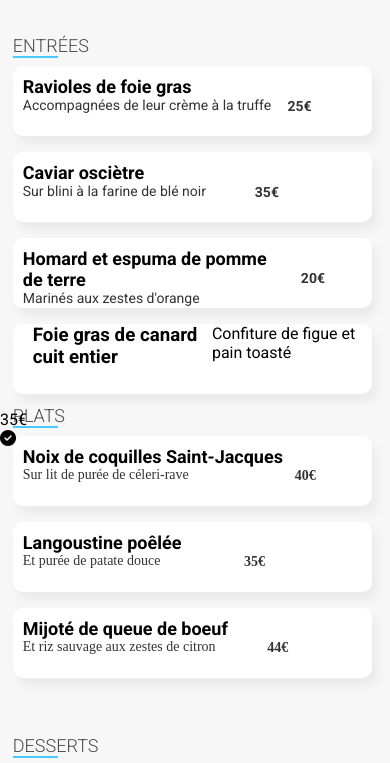
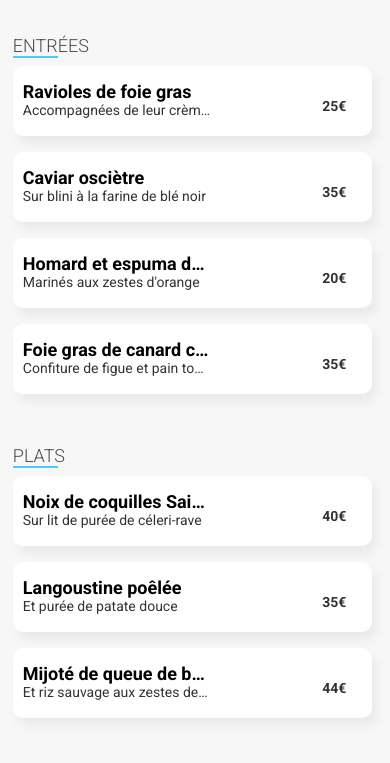
Before and after one commit to Fleurdel34/Dynamisez-une-page-web-avec-des-animations-CSS, a website: page pages/restaurant2.html in a window 390 px wide. Shown: the part 327-1090 px from the top of the page. Drawn offline with Linux system fonts and the light colour scheme; a web font is replaced by a local one.

Commit message:
fin des animations sur mobile

```diff
--- a/SCSS/Components/_components.scss
+++ b/SCSS/Components/_components.scss
@@ -21,6 +21,8 @@
 
 
 .icon__regular{
+    display: flex;
+    justify-content: flex-end;
     .fa-regular{
         @include mobile-only{
             @include main-btn-heart;
@@ -34,6 +36,8 @@
     }
 }
 .icon__solid{
+    display: flex;
+    justify-content: flex-end;
     .fa-solid{
         @include mobile-only{
             @include main-btn-heart-solid;
--- a/SCSS/Layouts/_layouts.scss
+++ b/SCSS/Layouts/_layouts.scss
@@ -81,15 +81,15 @@ body{
 {
     @include mobile-only{
         display: flex;
-        flex-direction: column;
         justify-content: center;
+        align-items: center;
         img{
             @include mobile-only{
                 width:50%;
                 margin-top: 1.5rem;
                 margin-bottom: 0.5rem;
                 margin-left: 5rem ;
-                margin-right: 5rem;
+                margin-right: -1rem;
             }
         }
     }
--- a/SCSS/Pages/Menu.scss
+++ b/SCSS/Pages/Menu.scss
@@ -91,33 +91,44 @@
             }
         }
         .info{
-            padding: 10px;
+            padding: 15px 10px 0px 10px;
+            width: 58%;
+
             h3{
                 @include mobile-only{
                     @include title-h3;
+                    overflow: hidden;
+                    white-space: nowrap;
+                    text-overflow: ellipsis;
                 }
             }
             p{
                 @include mobile-only{
                     opacity: 0.8;
                     font-size: nth($font-size,6);
+                    overflow: hidden;
+                    white-space: nowrap;
+                    text-overflow: ellipsis;
                 }
             }
         }
-        .paragraph_price
+        .paragraph__price
         {
             @include mobile-only{
+                display: flex;
+                justify-content: center;
                 opacity: 0.8;
                 font-size: nth($font-size,6);
                 font-weight:$font-weight-bold;
                 margin-top: 2rem;
+                transform: translateX(65px);
             }
         }
         .checkbox{
             display: flex;
             justify-content: center;
             align-items: center;
-            height: 60px;
+            height: 70px;
             width: 15%;
             border: 1px solid $colour-tertiary;
             background-color: $colour-tertiary;
@@ -129,8 +140,8 @@
             visibility: hidden;
         }
         &:hover{
-            .paragraph_price{
-                transform: translateX(-10px);
+            .paragraph__price{
+                transform: translateX(10px);
             }
             .checkbox{
                 visibility: visible;
@@ -141,7 +152,7 @@
     }
 }
 #content__menu{
-    height: 370px;
+    height: 410px;
 }
 
 @keyframes anim{
--- a/SCSS/Pages/_Accueil.scss
+++ b/SCSS/Pages/_Accueil.scss
@@ -86,7 +86,9 @@
 .article__textnew{
 
     @include mobile-only{
-       translate: 255px 25px;
+        translate: -40px 20px;
+        display: flex;
+        justify-content: flex-end;
     }
     span{
         @include mobile-only{
@@ -98,8 +100,9 @@
 .article__textnew__second{
 
     @include mobile-only{
-       translate: 255px 235px;
-
+       translate: -40px 220px;
+       display: flex;
+       justify-content: flex-end;
     }
     span{
         @include mobile-only{
--- a/SCSS/Utils/_mixins.scss
+++ b/SCSS/Utils/_mixins.scss
@@ -109,11 +109,11 @@
 }
 
 @mixin main-btn-heart{
-    translate: 250px -40px;
+    translate: -15px -40px;
     font-size: nth($font-size,1);
 }
 @mixin main-btn-heart-solid{
-    translate: 253px -65px;
+    translate: -18px -65px;
     font-size: nth($font-size,4);
 }
 
--- a/pages/restaurant2.html
+++ b/pages/restaurant2.html
@@ -36,7 +36,7 @@
                             <h3>Ravioles de foie gras</h3>
                             <p>Accompagnées de leur crème à la truffe</p>
                         </div>
-                        <div class="paragraph_price">
+                        <div class="paragraph__price">
                         <p >25€</p>
                         </div>
                         <div class="checkbox">
@@ -48,7 +48,7 @@
                             <h3>Caviar osciètre</h3>
                             <p>Sur blini à la farine de blé noir</p>
                         </div>
-                        <div class="paragraph_price">
+                        <div class="paragraph__price">
                             <p>35€</p>
                         </div>
                         <div class="checkbox">
@@ -60,7 +60,7 @@
                             <h3>Homard et espuma de pomme de terre</h3>
                             <p>Marinés aux zestes d'orange</p>
                         </div>
-                        <div class="paragraph_price">
+                        <div class="paragraph__price">
                             <p>20€</p>
                         </div>
                         <div class="checkbox">
@@ -68,11 +68,11 @@
                         </div>
                     </div>
                     <div class="content__menu" >
-                        <div class="info"></div>
+                        <div class="info">
                             <h3>Foie gras de canard cuit entier</h3>
                             <p>Confiture de figue et pain toasté</p>
                         </div>
-                        <div class="paragraph_price">
+                        <div class="paragraph__price">
                             <p>35€</p>
                         </div>
                         <div class="checkbox">
@@ -87,7 +87,7 @@
                             <h3>Noix de coquilles Saint-Jacques</h3>
                             <p>Sur lit de purée de céleri-rave</p>
                         </div>
-                        <div class="paragraph_price">
+                        <div class="paragraph__price">
                             <p>40€</p>
                         </div>
                         <div class="checkbox">
@@ -99,7 +99,7 @@
                             <h3>Langoustine poêlée</h3>
                             <p>Et purée de patate douce</p>
                         </div>
-                        <div class="paragraph_price">
+                        <div class="paragraph__price">
                             <p>35€</p>
                         </div>
                         <div class="checkbox">
@@ -111,7 +111,7 @@
                             <h3>Mijoté de queue de boeuf</h3>
                             <p>Et riz sauvage aux zestes de citron</p>
                         </div>
-                        <div class="paragraph_price">
+                        <div class="paragraph__price">
                             <p>44€</p>
                         </div>
                         <div class="checkbox">
@@ -126,7 +126,7 @@
                             <h3>Macaron noisette et chocolat</h3>
                             <p>Glace au caramel brun et sel de Guérande</p>
                         </div>
-                        <div class="paragraph_price">
+                        <div class="paragraph__price">
                             <p>18€</p>
                         </div>
                         <div class="checkbox">
@@ -138,7 +138,7 @@
                             <h3>Baba au rhum revisité</h3>
                             <p>Avec son coulis de citron</p>
                         </div>
-                        <div class="paragraph_price">
+                        <div class="paragraph__price">
                             <p>22€</p>
                         </div>
                         <div class="checkbox">
@@ -150,7 +150,7 @@
                             <h3>Tarte au citron meringuée</h3>
                             <p>Déstructurée</p>
                         </div>
-                       <div class="paragraph_price">
+                       <div class="paragraph__price">
                             <p>23€</p>
                        </div>
                        <div class="checkbox">
```
Also changed, not shown: pages/restaurant1.html (+9 -9 lines), pages/restaurant3.html (+9 -9 lines), pages/restaurant4.html (+18 -12 lines), CSS/style.css, 1 other file.
